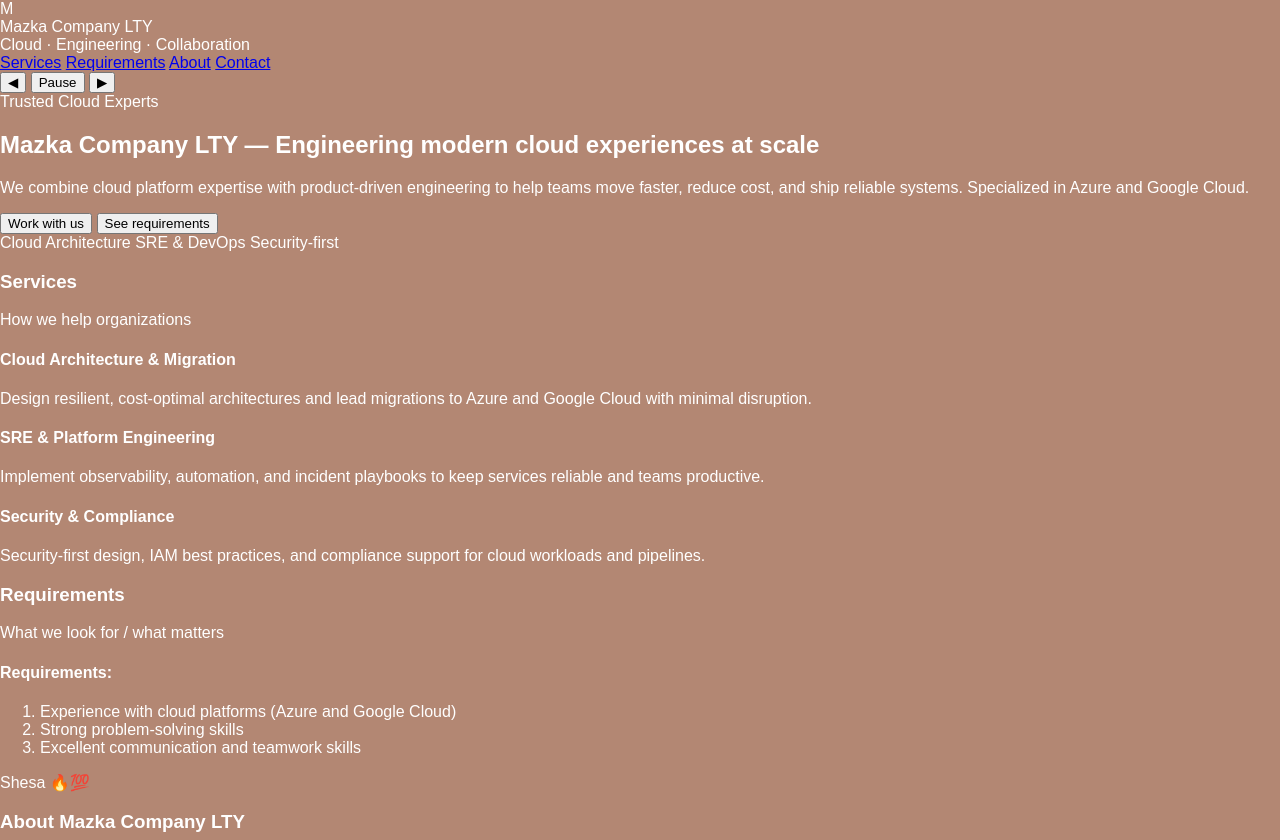
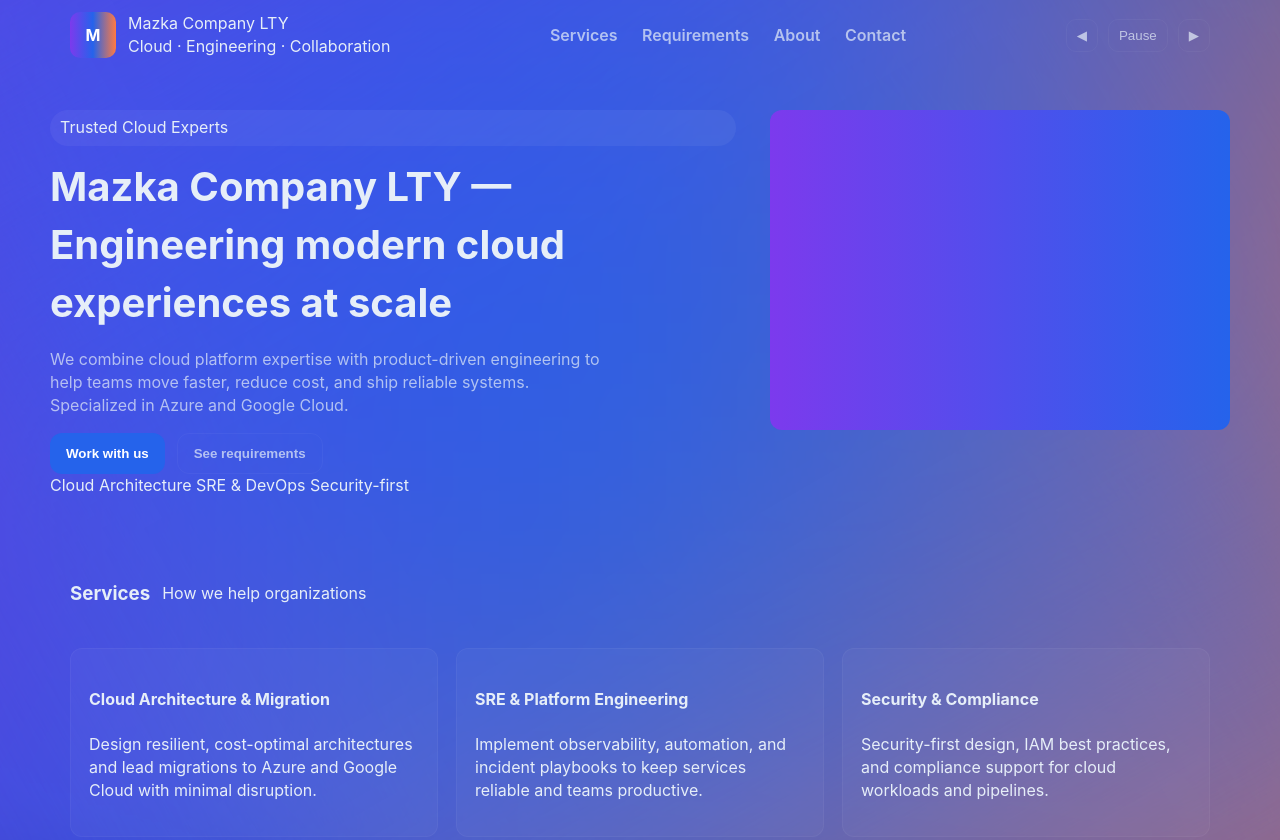
Before and after one commit to Mazka2/mazka-company-lty, a plain HTML site: page index.html in a window 1280 px wide. Shown: the top 840 px of the page. Drawn offline with Linux system fonts and the light colour scheme.

Commit message:
Refactor CSS with variables and new layout styles

```diff
--- a/style.css
+++ b/style.css
@@ -1,47 +1,77 @@
-body {
-    margin: 0;
-    font-family: Arial, sans-serif;
-    background: #b38773;
-    color: white;
-    animation: fadeIn 1.5s ease;
+/* RESET */
+*,*::before,*::after{box-sizing:border-box}
+body{margin:0;font-family:Inter,system-ui,-apple-system,"Segoe UI",Roboto;color:var(--fg);background:var(--bg);line-height:1.45}
+
+/* ROOT VARIABLES */
+:root{
+  --bg:#071033;
+  --fg:#e6eef8;
+  --muted:rgba(230,238,248,0.7);
+  --card:rgba(255,255,255,0.03);
+  --glass-border:rgba(255,255,255,0.04);
+  --accent-1:#7c3aed;
+  --accent-2:#2563eb;
+  --accent-3:#ff7a42;
+  --accent-gradient:linear-gradient(90deg,var(--accent-1),var(--accent-2),var(--accent-3));
 }
 
-.header {
-    text-align: center;
-    padding: 50px 20px;
-    background: rgba(0,0,0,0.2);
-    backdrop-filter: blur(3px);
-    animation: slideDown 1s ease;
+/* BACKGROUND GRADIENT LAYERS */
+.bg-gradient{position:fixed;inset:0;z-index:-2}
+.bg-gradient .g{position:absolute;inset:-20%;filter:blur(80px);opacity:.9;transition:all 1.2s;background:var(--accent-gradient)}
+.bg-gradient .g2{opacity:.7;transform:rotate(60deg);filter:blur(120px)}
+.bg-gradient .g3{opacity:.5;transform:rotate(-30deg);filter:blur(160px)}
+
+/* LAYOUT */
+.container{max-width:1180px;margin:0 auto;padding:0 20px}
+header{padding:18px 0;position:sticky;top:12px;z-index:40}
+.nav{display:flex;justify-content:space-between;align-items:center}
+
+.brand{display:flex;align-items:center;gap:12px}
+.logo{width:46px;height:46px;border-radius:10px;background:var(--accent-gradient);display:flex;align-items:center;justify-content:center;color:white;font-weight:700}
+
+nav a{color:var(--muted);text-decoration:none;padding:8px 10px;border-radius:8px;font-weight:600}
+nav a:hover{background:rgba(255,255,255,0.04);color:var(--fg)}
+
+.controls{display:flex;gap:10px}
+.play-btn,.palette-btn{background:transparent;color:var(--muted);border:1px solid var(--glass-border);padding:8px 10px;border-radius:10px}
+
+/* HERO */
+.hero{display:grid;grid-template-columns:1fr 460px;gap:34px;padding:64px 0}
+.kicker{padding:6px 10px;border-radius:99px;background:rgba(255,255,255,0.05)}
+h1{font-size:40px;margin:12px 0;color:var(--fg)}
+.lead{color:var(--muted);max-width:55ch}
+.cta-row{display:flex;gap:12px}
+.btn{background:var(--accent-2);border:0;padding:12px 16px;border-radius:12px;color:white;font-weight:700}
+.btn.secondary{background:transparent;border:1px solid var(--glass-border);color:var(--muted)}
+
+.mock{height:320px;border-radius:12px;background:linear-gradient(90deg,var(--accent-1),var(--accent-2));}
+
+/* SECTIONS */
+.section-title{display:flex;gap:12px;align-items:center;margin-bottom:22px}
+.grid{display:grid;gap:18px}
+.cols-3{grid-template-columns:repeat(3,1fr)}
+.card{background:var(--card);padding:18px;border-radius:12px;border:1px solid var(--glass-border)}
+.services .card:hover{transform:translateY(-8px);transition:.2s}
+
+.requirements-card{background:rgba(255,255,255,0.02);padding:20px;border-radius:12px;border:1px solid var(--glass-border)}
+.requirements-card li{margin:10px 0;color:var(--fg);font-weight:700}
+
+/* CONTACT */
+.contact-grid{display:grid;grid-template-columns:1fr 360px;gap:24px}
+input,textarea{width:100%;padding:12px;border-radius:10px;background:transparent;border:1px solid var(--glass-border);color:var(--fg)}
+textarea{min-height:140px}
+
+/* FOOTER */
+footer{padding:36px 0;border-top:1px solid var(--glass-border);color:var(--muted);display:flex;justify-content:space-between}
+
+/* ANIMATIONS */
+.fade-up{opacity:0;transform:translateY(10px);animation:fadeUp .7s forwards}
+.delay-1{animation-delay:.06s}
+.delay-2{animation-delay:.12s}
+@keyframes fadeUp{to{opacity:1;transform:none}}
+
+@media(max-width:980px){
+  .hero{grid-template-columns:1fr}
+  .cols-3{grid-template-columns:1fr}
+  .contact-grid{grid-template-columns:1fr}
 }
-
-.requirements {
-    padding: 20px;
-    animation: fadeUp 1.2s ease;
-}
-
-.requirements ul li {
-    margin-bottom: 10px;
-    font-size: 18px;
-}
-
-footer {
-    text-align: center;
-    padding: 20px;
-    opacity: 0.9;
-    animation: fadeIn 2s ease;
-}
-
-@keyframes fadeIn {
-    from { opacity: 0; }
-    to { opacity: 1; }
-}
-
-@keyframes slideDown {
-    from { transform: translateY(-30px); opacity: 0; }
-    to { transform: translateY(0); opacity: 1; }
-}
-
-@keyframes fadeUp {
-    from { transform: translateY(30px); opacity: 0; }
-    to { transform: translateY(0); opacity: 1; }
-}
```
